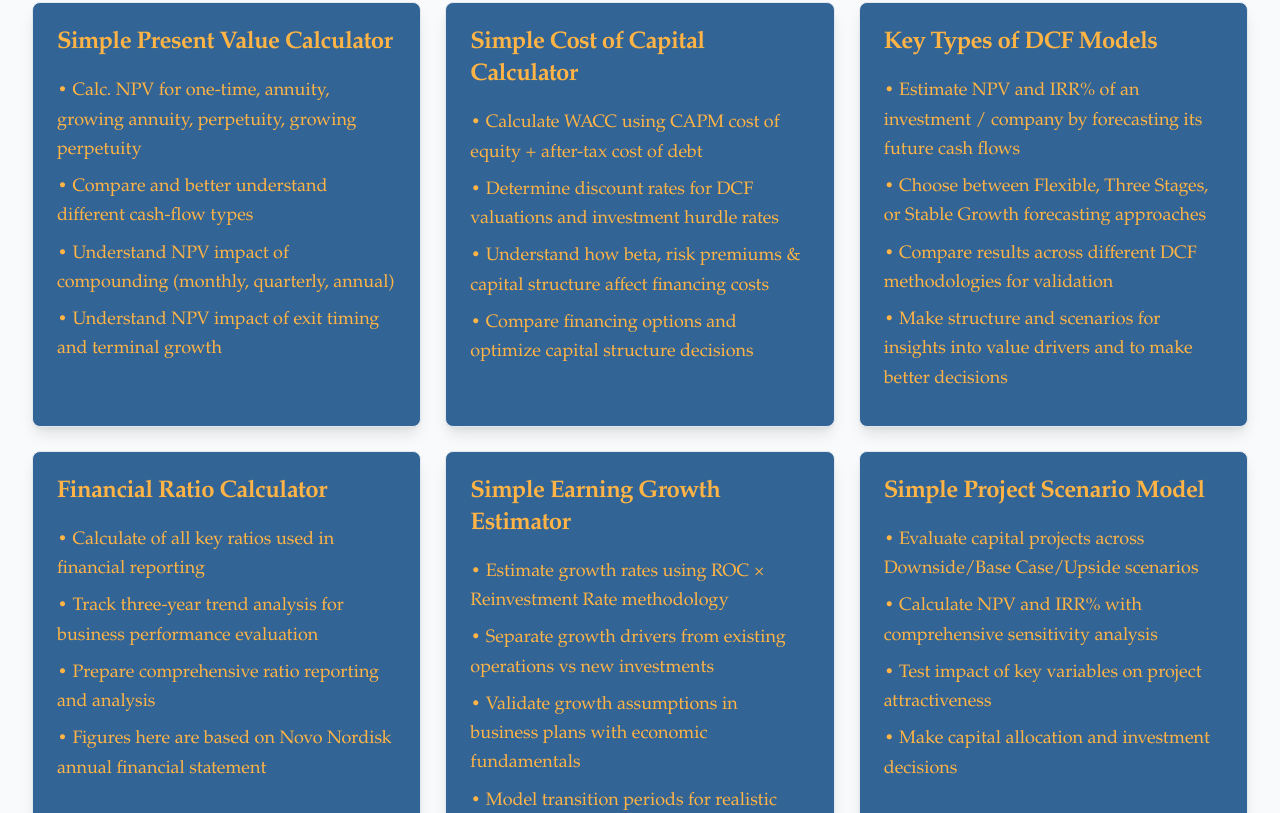
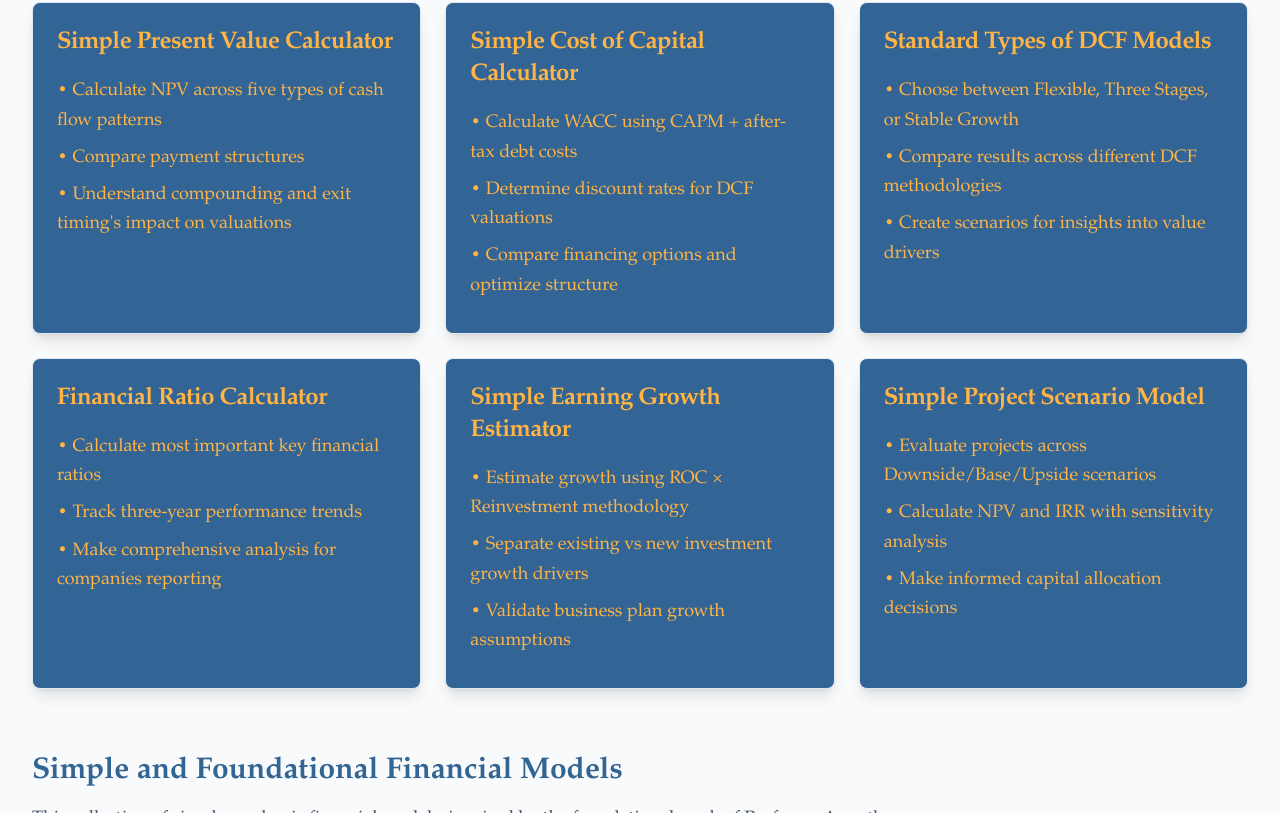
Before and after one commit to PalleFloe/finance-access-pilot, a React (Vite) app: page /toolbox/financial-fundamentals in a window 1280 px wide. Shown: the part 447-1260 px from the top of the page. Built offline with nearby package versions, Linux system fonts and the light colour scheme.

Commit message:
Update category page bullets

```diff
--- a/src/pages/toolbox/FinancialFundamentals.tsx
+++ b/src/pages/toolbox/FinancialFundamentals.tsx
@@ -19,10 +19,9 @@ const FinancialFundamentals = () => {
     {
       name: "Simple Present Value Calculator",
       bulletPoints: [
-        "Calc. NPV for one-time, annuity, growing annuity, perpetuity, growing perpetuity",
-        "Compare and better understand different cash-flow types",
-        "Understand NPV impact of compounding (monthly, quarterly, annual)",
-        "Understand NPV impact of exit timing and terminal growth"
+        "Calculate NPV across five types of cash flow patterns",
+        "Compare payment structures",
+        "Understand compounding and exit timing's impact on valuations"
       ],
       href: "/toolbox/financial-fundamentals/present-value-calculator",
       status: "available",
@@ -30,21 +29,19 @@ const FinancialFundamentals = () => {
     {
       name: "Simple Cost of Capital Calculator",
       bulletPoints: [
-        "Calculate WACC using CAPM cost of equity + after-tax cost of debt",
-        "Determine discount rates for DCF valuations and investment hurdle rates",
-        "Understand how beta, risk premiums & capital structure affect financing costs",
-        "Compare financing options and optimize capital structure decisions"
+        "Calculate WACC using CAPM + after-tax debt costs",
+        "Determine discount rates for DCF valuations",
+        "Compare financing options and optimize structure"
       ],
       href: "/toolbox/financial-fundamentals/cost-of-capital-calculator",
       status: "available",
     },
     {
-      name: "Key Types of DCF Models",
+      name: "Standard Types of DCF Models",
       bulletPoints: [
-        "Estimate NPV and IRR% of an investment / company by forecasting its future cash flows",
-        "Choose between Flexible, Three Stages, or Stable Growth forecasting approaches",
-        "Compare results across different DCF methodologies for validation",
-        "Make structure and scenarios for insights into value drivers and to make better decisions"
+        "Choose between Flexible, Three Stages, or Stable Growth",
+        "Compare results across different DCF methodologies",
+        "Create scenarios for insights into value drivers"
       ],
       href: "/toolbox/financial-fundamentals/dcf-models",
       status: "available",
@@ -52,10 +49,9 @@ const FinancialFundamentals = () => {
     {
       name: "Financial Ratio Calculator",
       bulletPoints: [
-        "Calculate of all key ratios used in financial reporting",
-        "Track three-year trend analysis for business performance evaluation",
-        "Prepare comprehensive ratio reporting and analysis",
-        "Figures here are based on Novo Nordisk annual financial statement"
+        "Calculate most important key financial ratios",
+        "Track three-year performance trends",
+        "Make comprehensive analysis for companies reporting"
       ],
       href: "/toolbox/financial-fundamentals/financial-ratio-calculator",
       status: "available",
@@ -63,10 +59,9 @@ const FinancialFundamentals = () => {
     {
       name: "Simple Earning Growth Estimator",
       bulletPoints: [
-        "Estimate growth rates using ROC × Reinvestment Rate methodology",
-        "Separate growth drivers from existing operations vs new investments",
-        "Validate growth assumptions in business plans with economic fundamentals",
-        "Model transition periods for realistic operational improvements"
+        "Estimate growth using ROC × Reinvestment methodology",
+        "Separate existing vs new investment growth drivers",
+        "Validate business plan growth assumptions"
       ],
       href: "/toolbox/financial-fundamentals/earning-growth-estimator",
       status: "available",
@@ -74,10 +69,9 @@ const FinancialFundamentals = () => {
     {
       name: "Simple Project Scenario Model",
       bulletPoints: [
-        "Evaluate capital projects across Downside/Base Case/Upside scenarios",
-        "Calculate NPV and IRR% with comprehensive sensitivity analysis",
-        "Test impact of key variables on project attractiveness",
-        "Make capital allocation and investment decisions"
+        "Evaluate projects across Downside/Base/Upside scenarios",
+        "Calculate NPV and IRR with sensitivity analysis",
+        "Make informed capital allocation decisions"
       ],
       href: "/toolbox/financial-fundamentals/project-scenario-model",
       status: "available",
--- a/src/pages/toolbox/InvestmentAnalysis.tsx
+++ b/src/pages/toolbox/InvestmentAnalysis.tsx
@@ -20,10 +20,9 @@ const InvestmentAnalysis = () => {
     {
       name: "Flexible Year by Year DCF Model",
       bulletPoints: [
-        "Model NPV and IRR% for investments with different assumptions each year",
-        "Handle complex business cycles and varying operational performance",
-        "Control revenue growth, variable costs & OPEX independently by year",
-        "Make structure and scenarios for insights into value drivers and to make better decisions"
+        "Model NPV/IRR with different assumptions each year",
+        "Full flexibility across value drivers",
+        "Value investments with varying performance over time"
       ],
       href: "/toolbox/investment-analysis/flexible-year-by-year-dcf-model",
       status: "available",
@@ -31,10 +30,9 @@ const InvestmentAnalysis = () => {
     {
       name: "Stable Growth - Finite-Life DCF Model",
       bulletPoints: [
-        "Model NPV and IRR% for investments with limited lifetime",
-        "Examples: Fixed-term contracts and projects with natural endpoints",
-        "Stable growth assumptions for each scenario of downside, base case and upside",
-        "Make structure and scenarios for insights into value drivers and to make better decisions"
+        "Model NPV/IRR for investments with limited lifetime",
+        "Example: fixed-term contracts and endpoint projects",
+        "Value investments including scenario modelling"
       ],
       href: "/toolbox/investment-analysis/stable-growth-finite-life-dcf-model",
       status: "available",
@@ -42,10 +40,9 @@ const InvestmentAnalysis = () => {
     {
       name: "Stable Growth - Terminal Value DCF Model",
       bulletPoints: [
-        "Model NPV and IRR% for investments with perpetual type of lifetime",
-        "Examples: Factories, facilities, infrastructure projects",
-        "Stable growth assumptions for each of the scenarios plus terminal value",
-        "Make structure and scenarios for insights into value drivers and to make better decisions"
+        "Model NPV/IRR for perpetual operations",
+        "Examples: factories, facilities, infrastructure projects",
+        "Value investments including scenario modelling"
       ],
       href: "/toolbox/investment-analysis/stable-growth-terminal-value-dcf-model",
       status: "available",
@@ -53,10 +50,9 @@ const InvestmentAnalysis = () => {
     {
       name: "Two and Three Stages DCF Models",
       bulletPoints: [
-        "Model NPV and IRR% for investments with distinct development phases",
-        "Handle investments transitioning through two-four phases (incl. terminal period)",
-        "Assign different growth rates etc. to each phase. Examples: ramp-up, scaling & mature",
-        "Make structure and scenarios for insights into value drivers and to make better decisions"
+        "Model NPV/IRR for distinct performance phases",
+        "Example: ramp-up, scaling & mature stage transitions",
+        "Value investments including scenario modelling"
       ],
       href: "/toolbox/investment-analysis/two-three-stages-dcf-model",
       status: "coming soon",
--- a/src/pages/toolbox/StartupValuations.tsx
+++ b/src/pages/toolbox/StartupValuations.tsx
@@ -20,9 +20,8 @@ const StartupValuations = () => {
       name: "SaaS Unit Economics Model",
       bulletPoints: [
         "Validate if your SaaS business model is profitable",
-        "Optimize CLV vs. CAC via price and customer acquisition strategies",
-        "Demonstrate unit economics to investors",
-        "Estimate profit, exit value and net present value"
+        "Optimize CLV vs. CAC strategies",
+        "Demonstrate unit economics to investors"
       ],
       href: "/toolbox/startup-valuations/saas-unit-economics",
       status: "available",
@@ -30,10 +29,9 @@ const StartupValuations = () => {
     {
       name: "Venture Capital Valuation Model",
       bulletPoints: [
-        "Understand investments & ownership% vs. valuation & IRR%",
-        "Model ownership dilution across multiple investment rounds",
-        "Make exit value scenarios' impact on shareholders' IRR% & value",
-        "Negotiate funding / investment terms with analytical backing"
+        "Model investment, ownership%, IRR and valuation relationship",
+        "Assess dilution across investment rounds",
+        "Negotiate funding terms with analytical backing"
       ],
       href: "/toolbox/startup-valuations/venture-capital-method",
       status: "available",
@@ -42,9 +40,8 @@ const StartupValuations = () => {
       name: "Berkus Valuation Model",
       bulletPoints: [
         "Value pre-revenue startups with no financial history",
-        "Systematically assess early-stage investment risk factors",
-        "Sensitivity analysis of the inherent valuation uncertainty",
-        "Negotiate valuations for founders and angel investors / VCs"
+        "Systematically assess early-stage investment risks",
+        "Negotiate valuations for founders and VCs"
       ],
       href: "/toolbox/startup-valuations/berkus-valuation",
       status: "available",
@@ -52,10 +49,9 @@ const StartupValuations = () => {
     {
       name: "First Chicago Valuation Model",
       bulletPoints: [
-        "Account for uncertainty through multiple scenario analysis",
-        "Compare exit valuation via revenue or profit, and their multiplier",
-        "Account for and analyse uncertainty through scenario outcomes",
-        "Present probability-adjusted valuations to investors"
+        "Value startups via scenario based DCF Model",
+        "Compare exit valuation via revenue & profit multiples",
+        "Present probability-adjusted valuations to VCs"
       ],
       href: "/toolbox/startup-valuations/first-chicago-method",
       status: "available",
@@ -63,10 +59,9 @@ const StartupValuations = () => {
     {
       name: "Perpetuity & Exit Valuation Models",
       bulletPoints: [
-        "Test of cash-flow and growth rate assumptions on valuation",
-        "Compare perpetuity vs exit-based valuation approaches",
-        "Understand how timing and exit multiples affect returns",
-        "Common sense check of valuations in more complex models"
+        "Test cash-flow and growth rate assumptions on valuation",
+        "Compare perpetuity vs exit-based approaches",
+        "Common sense check of valuations in complex models"
       ],
       href: "/toolbox/startup-valuations/perpetuity-exit-models",
       status: "available",
@@ -74,10 +69,9 @@ const StartupValuations = () => {
     {
       name: "Decision Analysis for Venture Capital Investments",
       bulletPoints: [
-        "Assessment of development stages' risks and competitive success",
-        "Structure investment thinking through disciplined analysis",
-        "Sensitivity analysis of risk assessment and competitive success",
-        "Reduce cognitive biases in early-stage investment evaluation"
+        "Structure valuation through non- and financial analysis",
+        "Assess development stages' risks and competitive success",
+        "Reduce cognitive biases in VCs investment decisions"
       ],
       href: "/toolbox/startup-valuations/decision-analysis",
       status: "available",
```
